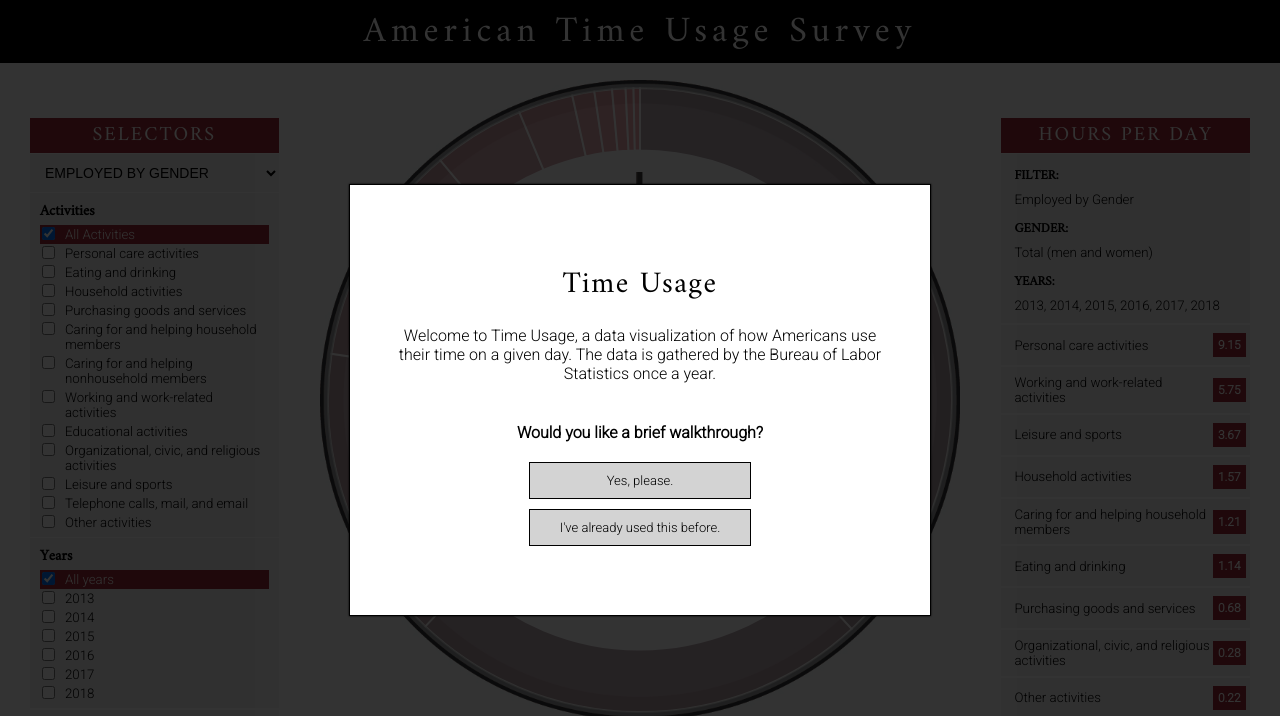
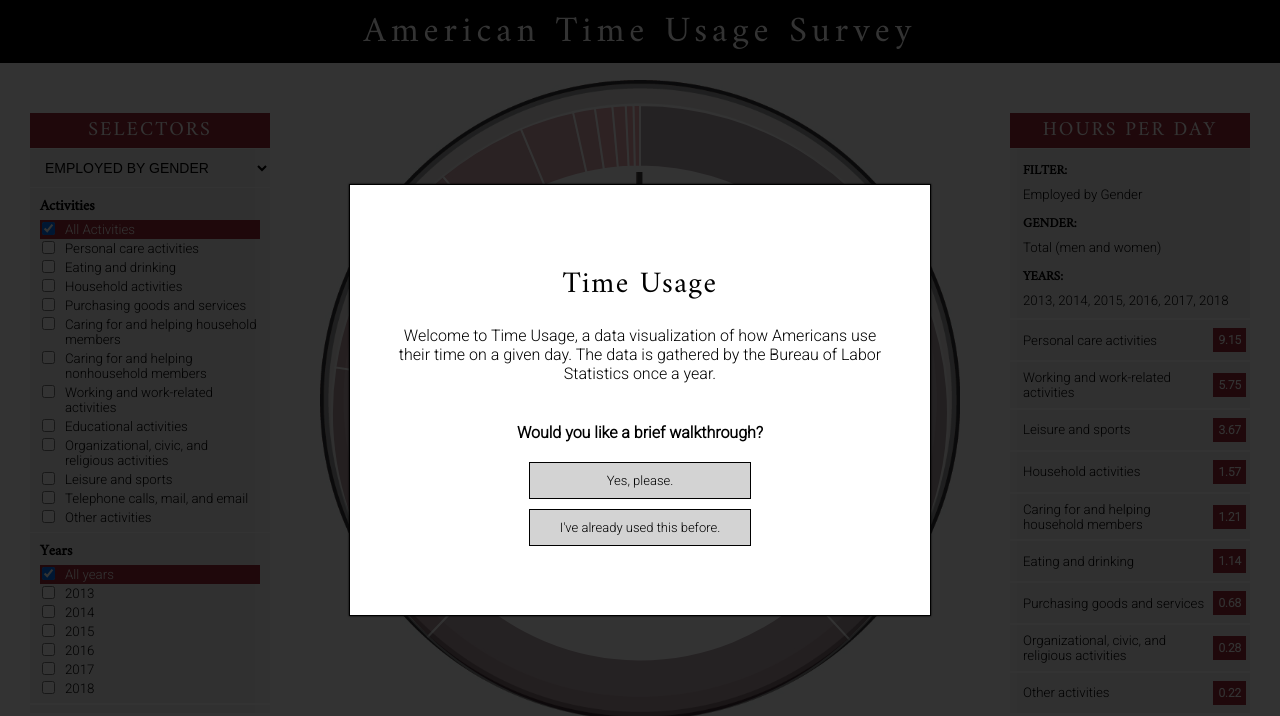
Before and after one commit to rayoowoo/TimeUsage, a website built with webpack: page index.html in a window 1280 px wide. Shown: the top 716 px of the page. Built offline with nearby package versions, Linux system fonts and the light colour scheme.

Commit message:
fix sides

```diff
--- a/src/assets/stylesheets/main.scss
+++ b/src/assets/stylesheets/main.scss
@@ -75,7 +75,7 @@ body {
 
 .content {
     display: flex;
-    margin: 15px 0px;
+    margin-top: 10px;
 }
 
 .sides {
--- a/src/assets/stylesheets/watchface.scss
+++ b/src/assets/stylesheets/watchface.scss
@@ -34,12 +34,14 @@
     width: inherit;
     justify-content: center;
     background-color: transparent;
-    position: absolute;
-    left: 0;
-    top: 0;
-    bottom: 0;
-    right: 0;
-    z-index: 1;
+    height: 100%;
+    width: 100%;
+    // position: absolute;
+    // left: 0;
+    // top: 0;
+    // bottom: 0;
+    // right: 0;
+    // z-index: 0;
 }
 
 .clock-background {
--- a/src/js/components/watch.js
+++ b/src/js/components/watch.js
@@ -2,7 +2,8 @@ import {alpha, COLORS} from '../helpers/constants'
 import Utils from '../helpers/utils'
 
 export default (data) => {
-    const margin = window.innerHeight * 0.11;
+    // const margin = window.innerHeight * 0.11;
+    const margin = window.innerHeight * 0.04;
 
     let width, height;
     const utils = new Utils();
```
Also changed, not shown: dist/bundle.js, timeusage.css.
